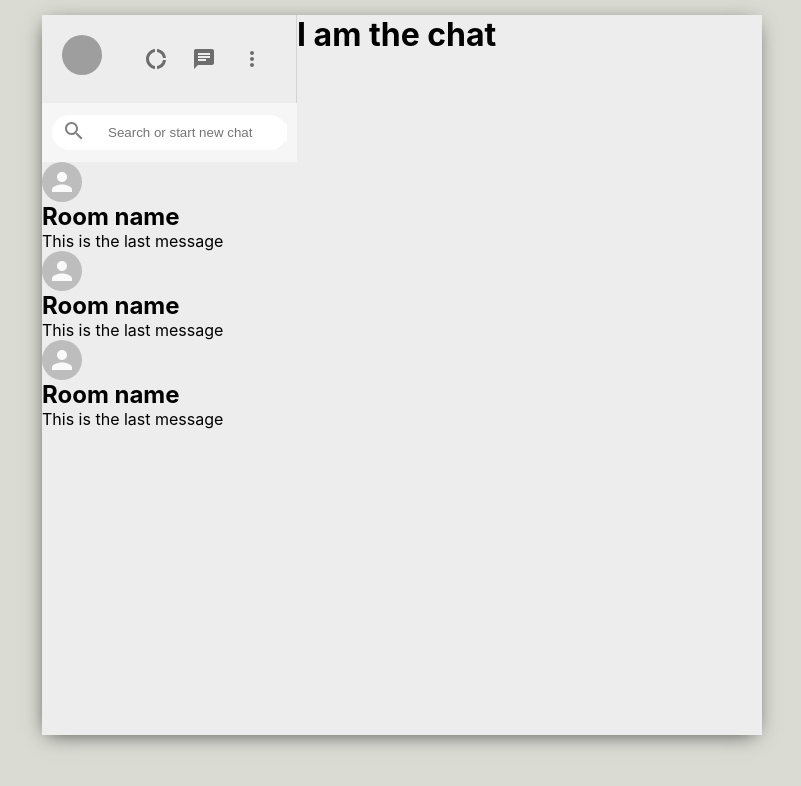
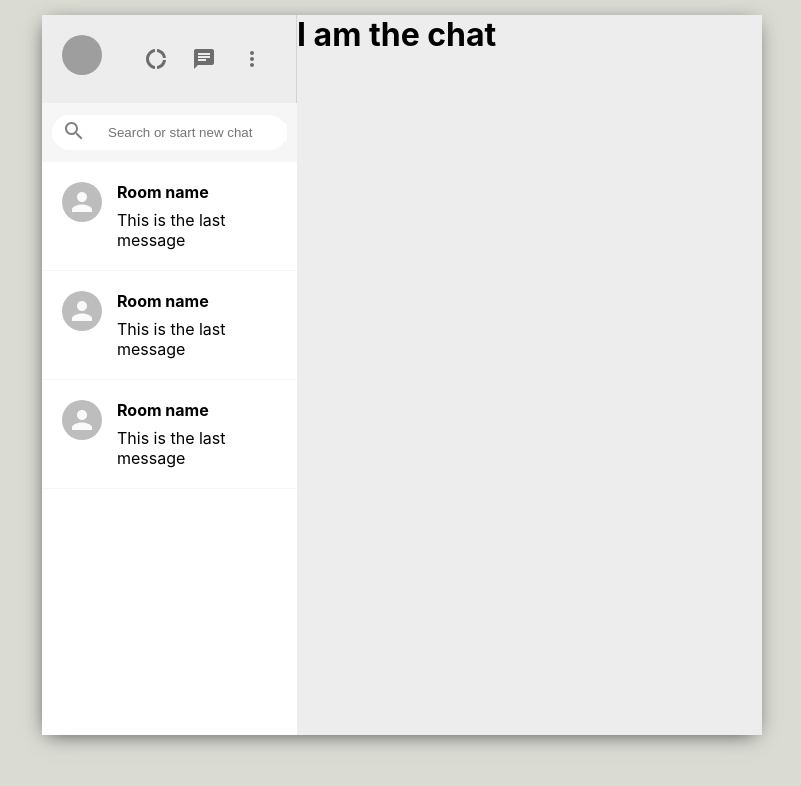
Before and after one commit to Rik-ai/Messenger, a React (Create React App) app: page / in a window 1280 px wide. Shown: the top 786 px of the page, without its empty margins (238-1039 px from the left). Built offline with nearby package versions, Linux system fonts and the light colour scheme; grey boxes are pictures that could not be loaded.

Commit message:
Styled sidebar chat

```diff
--- a/package.json
+++ b/package.json
@@ -34,9 +34,5 @@
       "last 1 safari version"
     ]
   },
-  "devDependencies": {
-    "eslint": "^7.9.0",
-    "eslint-config-rallycoding": "^3.2.0",
-    "eslint-plugin-react": "^7.20.6"
-  }
+  "devDependencies": {}
 }
--- a/src/Sidebar/Sidebar.module.css
+++ b/src/Sidebar/Sidebar.module.css
@@ -55,3 +55,8 @@
     outline-width: 0;
     margin-left: 10px;
 }
+.chats {
+    flex: 1;
+    background-color: white;
+    overflow: scroll;
+}
--- a/src/SidebarChat/SidebarChat.module.css
+++ b/src/SidebarChat/SidebarChat.module.css
@@ -0,0 +1,16 @@
+.sidebarChat{
+    display: flex;
+    padding: 20px;
+    cursor: pointer;
+    border-bottom: 1px solid #f6f6f6;
+}
+.sidebarChat:hover{
+    background-color: #ebebeb;
+}
+.info > h2 {
+    font-size: 16px;
+    margin-bottom: 8px;
+}
+.info {
+    margin-left: 15px;
+}
```
Also changed, not shown: .eslintrc.json, 2 other files (tests, documents, lock files or other folders).
